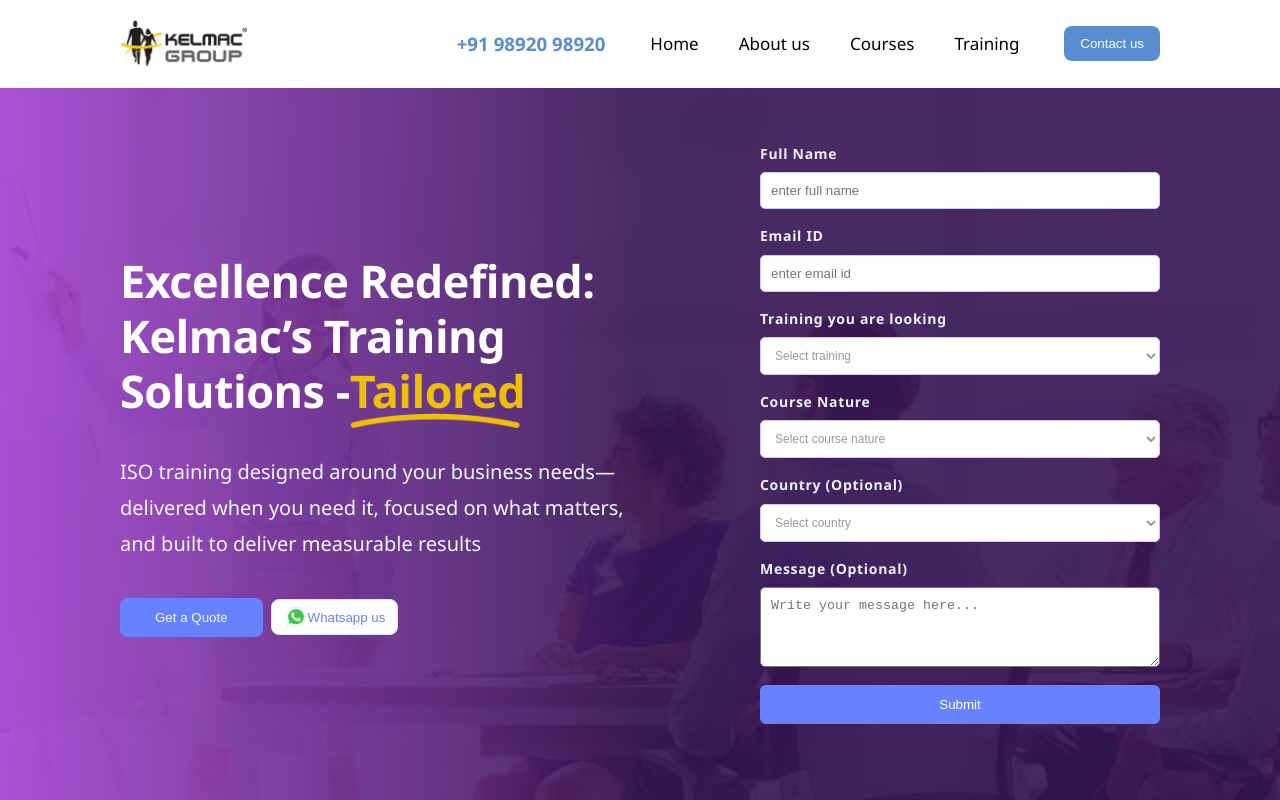
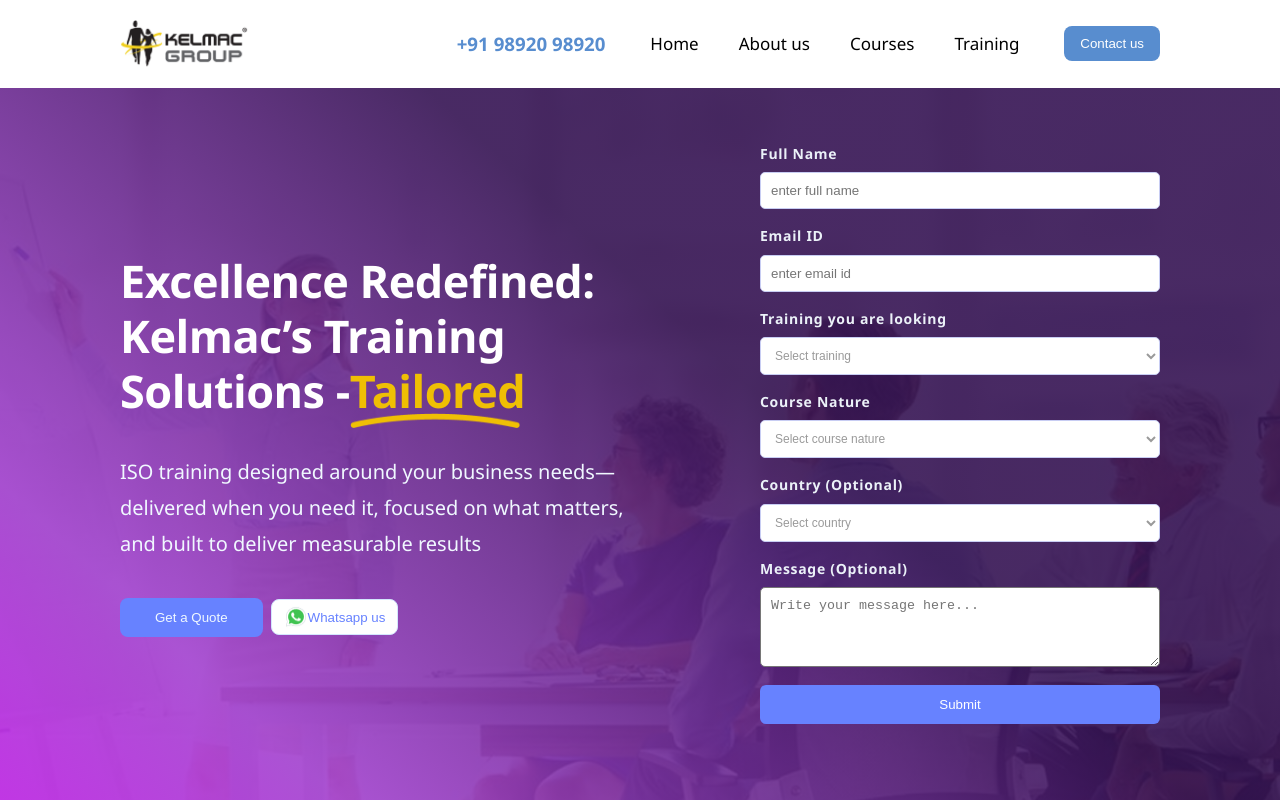
Before and after one commit to abhijeet-maity/Kelmac-UI_Task, a React (Create React App) app: page / in a window 1280 px wide. Shown: the top 800 px of the page. Built offline with nearby package versions, Linux system fonts and the light colour scheme.

Commit message:
modified background color

```diff
--- a/src/components/Header/Header.css
+++ b/src/components/Header/Header.css
@@ -8,7 +8,8 @@
   max-width: 100vw;
   height: 1186px;
   background: linear-gradient(
-      to right,
+      to top right,
+      rgba(225, 0, 255, 0.947),
       rgb(162, 65, 207,0.9),
       rgb(53, 19, 83,0.9),
       rgb(53, 19, 83,0.9)
```
